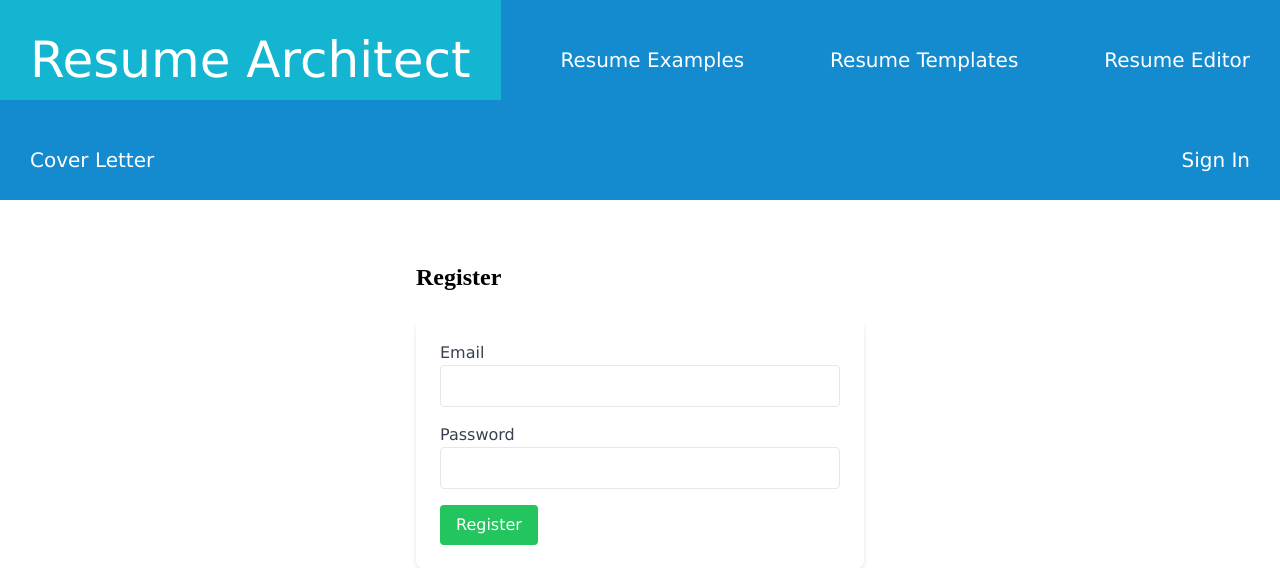
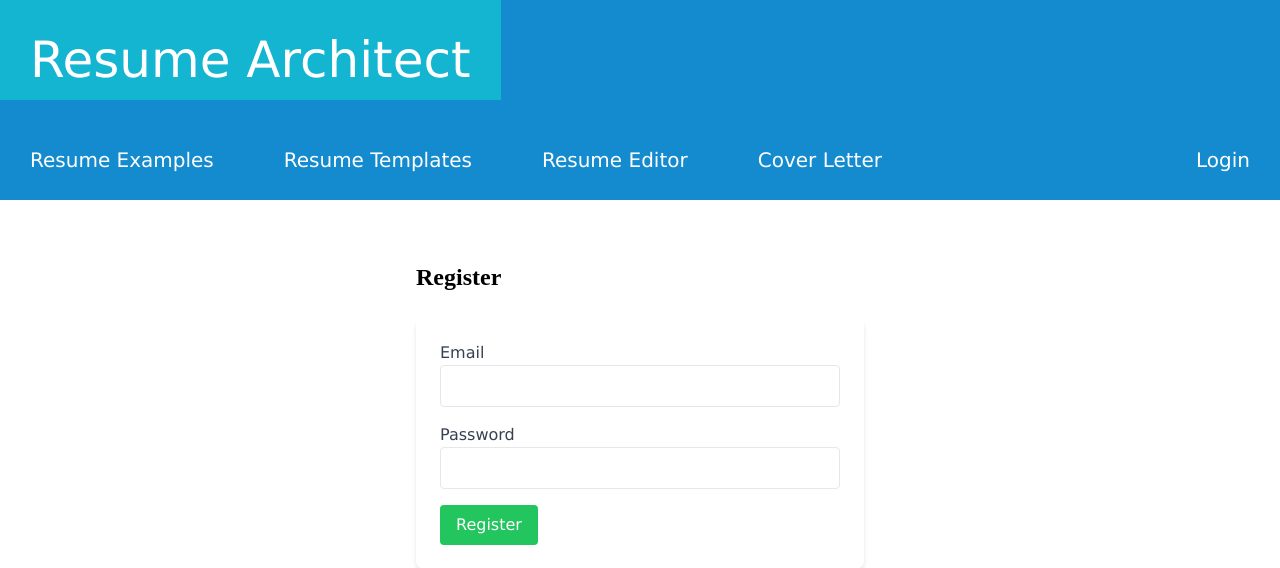
Before and after one commit to Berlin9696/resume-arch2.0, a Flask app: page /register in a window 1280 px wide. Shown: the top 568 px of the page. Run offline with Flask 3, Linux system fonts and the light colour scheme; some libraries are stand-ins or nearby versions.

Commit message:
Revert "Updated base.html part 2"
This reverts commit eaee065deb46c27069486a446c08455876ca3ddf.

```diff
--- a/templates/base.html
+++ b/templates/base.html
@@ -9,34 +9,25 @@
     <!---Navigation Bar--->
     <header>
         <ul class="nav-bar">
-            <li>
-                <div class="flex items-center space-x-1">
-                    {% if current_user.is_authenticated %}
-                        <a href="/dashboard" class="py-2 px-4 text-gray-500 hover:text-blue-500">Resume Architect</a>
+            <li><a href="/" class="nav-title">Resume Architect</a></li>
             <div class="nav-menu">
                 <li><a href="examplePage.html">Resume Examples</a></li>
                 <li><a href="templatePage.html">Resume Templates</a></li>
                 <li><a href="editorPage.html">Resume Editor</a></li>
                 <li><a href="editorPage.html">Cover Letter</a></li>
             </div>
+            <li>
+            <div class="flex items-center space-x-1">
+                {% if current_user.is_authenticated %}
+                    <a href="/dashboard" class="py-2 px-4 text-gray-500 hover:text-blue-500">Dashboard</a>
+                    <a href="/logout" class="py-2 px-4 text-gray-500 hover:text-blue-500">Logout</a>
+                {% else %}
+                    <a href="/login" class="py-2 px-4 text-gray-500 hover:text-blue-500">Login</a>
+                {% endif %}
+            </div>
+            </li>
             <li class="hamburger">
                 <button onclick="toggleMenu()">☰</button>
-                        </li>
-                        <li style="float:right"><a href="/logout">Logout</a></li>
-                    {% else %}
-                        <a href="/" class="nav-title">Resume Architect</a>
-                        <div class="nav-menu">
-                            <li><a href="examplePage.html">Resume Examples</a></li>
-                            <li><a href="templatePage.html">Resume Templates</a></li>
-                            <li><a href="editorPage.html">Resume Editor</a></li>
-                            <li><a href="editorPage.html">Cover Letter</a></li>
-                        </div>
-                        <li class="hamburger">
-                            <button onclick="toggleMenu()">☰</button>
-                        </li>
-                        <li style="float:right"><a href="/login">Sign In</a></li>
-                    {% endif %}
-                </div>
             </li>
         </ul>
     </header>
```
Lines whose indentation alone changed are shown as unchanged.
